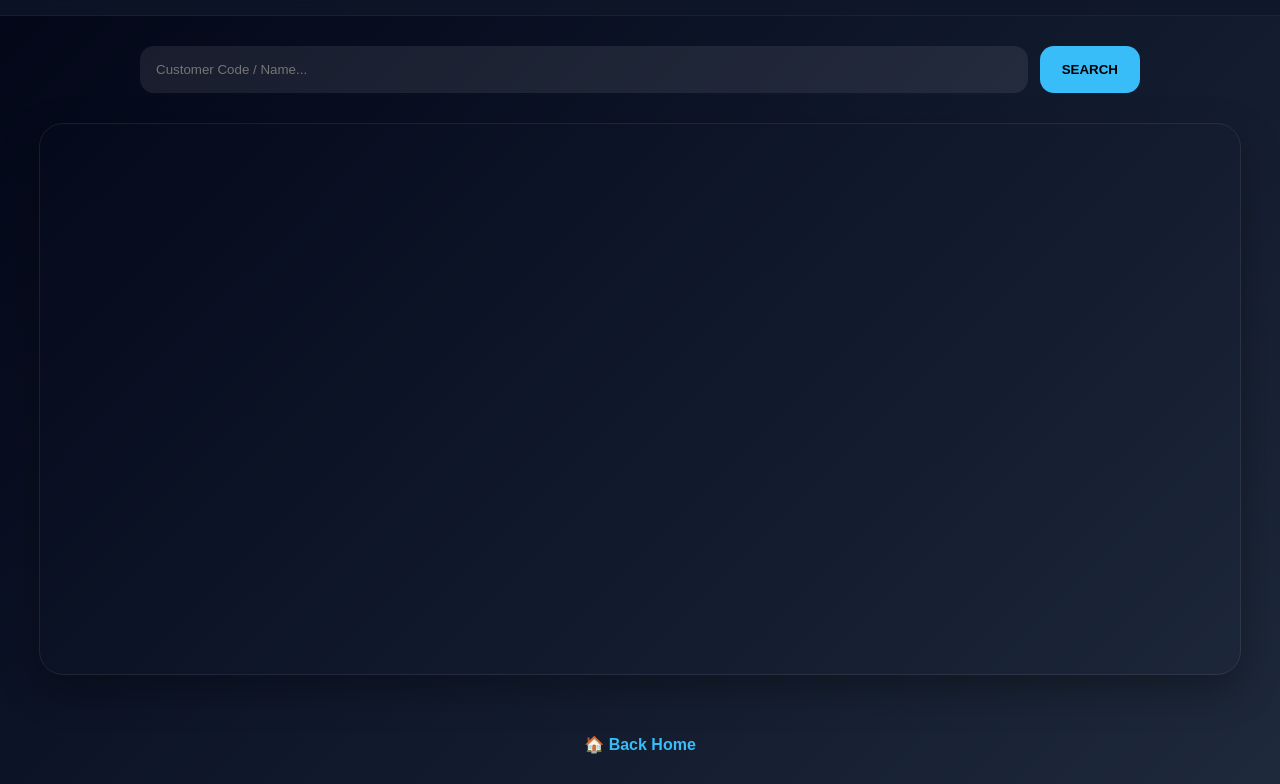
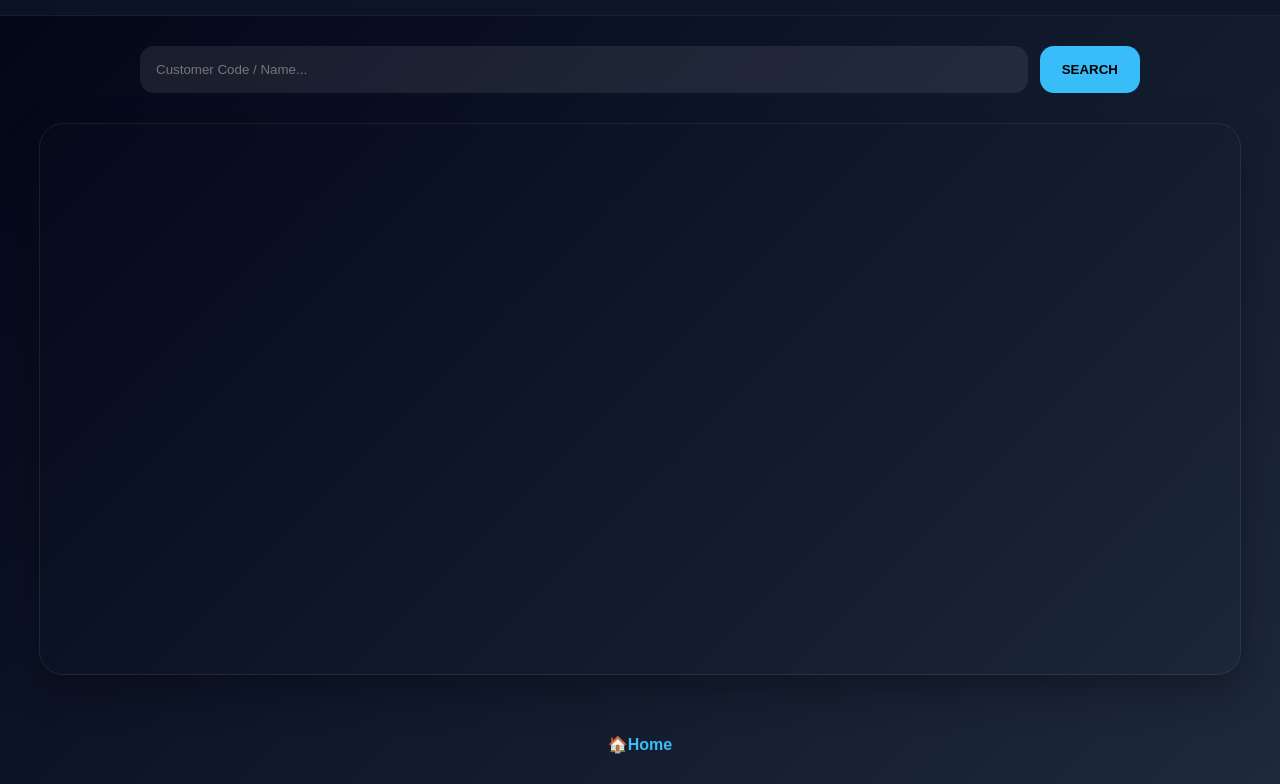
Before and after one commit to khanhvip606-ctrl/nooronanpao, a website: page webapp/price-checker/public/customer-map.html in a window 1280 px wide. Shown: the part 49-833 px from the top of the page. Drawn offline with nearby package versions, Linux system fonts and the light colour scheme.

Commit message:
Update customer-map.html

```diff
--- a/webapp/price-checker/public/customer-map.html
+++ b/webapp/price-checker/public/customer-map.html
@@ -235,7 +235,7 @@ SEARCH
 <div class="footer">
 
 <a href="/">
-🏠 Back Home
+🏠Home
 </a>
 
 </div>
```
